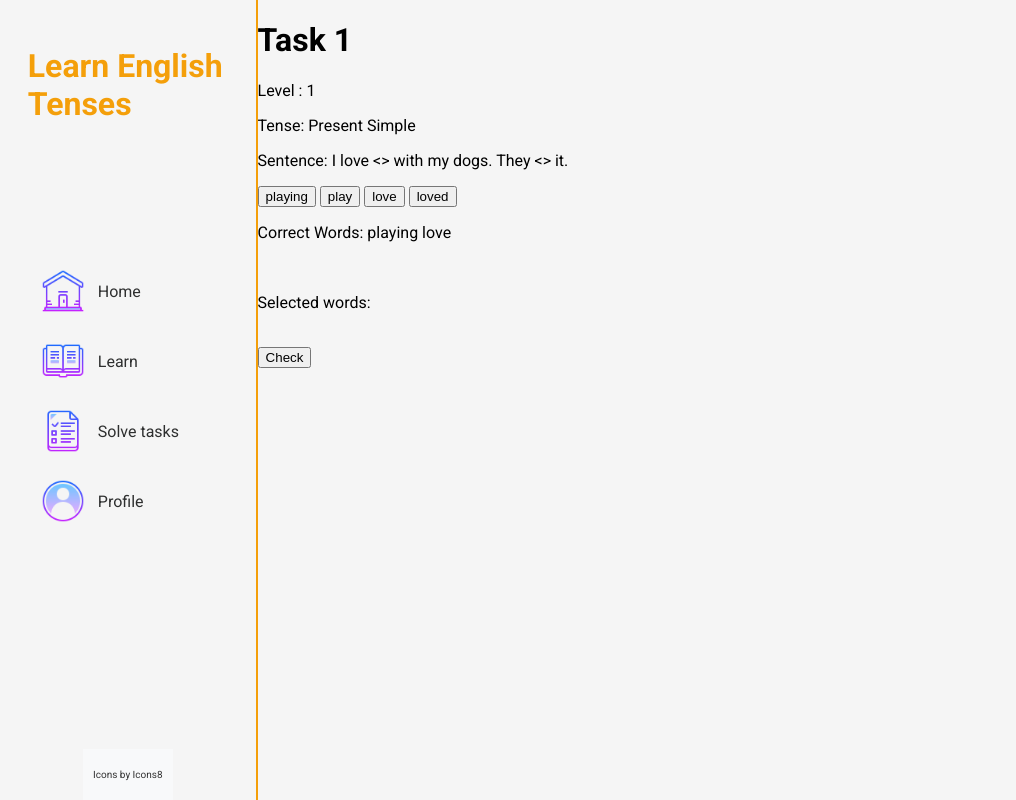
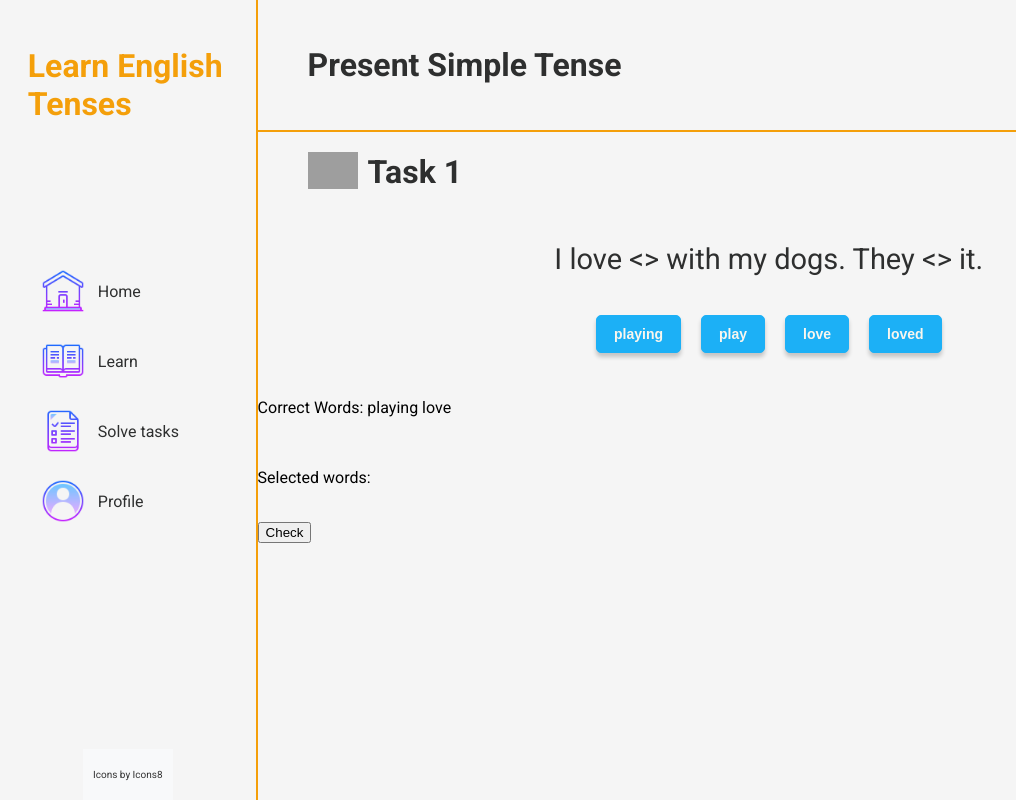
Before and after one commit to frankoklepac/zavrsni-rad, a Django app: template LearnEnglishTenses/learntenses/templates/learntenses/task_detail.html in a window 1280 px wide. Shown: the whole page, without its empty margins (0-1016 px from the left). Run offline with Django 4.2, Linux system fonts and the light colour scheme; the template is opened without the code that fills it: values that come from a table or form of the project are taken from there, others are empty; data comes from the database, SQL or seed files in the repository; grey boxes are pictures that could not be loaded.

Commit message:
Styled the page where the user is solving tasks

```diff
--- /dev/null
+++ b/LearnEnglishTenses/learntenses/static/learntenses/styles/task_detail.css
@@ -0,0 +1,64 @@
+.solve-task-container{
+  display:flex;
+  flex-direction: column;
+  user-select: none;
+}
+
+.solve-task-header{
+  display:flex;
+  flex-direction: row;
+  justify-content: space-between;
+  align-items: center;
+  border-bottom: 2px solid #F49F0A;
+  padding-left: 50px;
+  height: 130px;
+  color: #2E2F2F;
+}
+
+.task-name{
+  display: flex;
+  flex-direction: row;
+  align-items: center;
+  padding-left: 50px;
+}
+
+.task-name h1{
+  color:#2E2F2F;
+}
+
+.task-text{
+  display: flex;
+  flex-direction: row;
+  justify-content: center;
+  align-items: center;
+  width: 100%;
+  font-size: 29px;
+  color: #2E2F2F;
+}
+
+.task-options{
+  display: flex;
+  flex-direction: row;
+  justify-content: center;
+  align-items: center;
+
+}
+
+.word-button {
+  background-color: #1CB0F6;
+  color: #F9F6EE;
+  font-size: 14px;
+  font-weight: bold;
+  padding: 10px 17px;
+  border: 1px solid #1CB0F6;
+  box-shadow: 0 4px 4px rgba(0, 0, 0, 0.2);
+  border-radius: 5px;
+  cursor: pointer;
+  user-select: none;
+  margin: 10px;
+}
+
+.selected {
+  background-color: #BBC0C2;
+  color: #ffffff;
+}
--- a/LearnEnglishTenses/learntenses/templates/learntenses/create_task.html
+++ b/LearnEnglishTenses/learntenses/templates/learntenses/create_task.html
@@ -31,7 +31,7 @@
           <div class="form-group">
             {{ form.sentence.label_tag }}
             <textarea id="id_form-sentence" name="sentence">{{ form.sentence.value|default_if_none:'' }}</textarea>
-            <small class="form-text">Input the sentence. Use '{}' where the missing word should be.</small>
+            <small class="form-text">Input the sentence. Use '<>' where the missing word should be.</small>
           </div>
           <div class="form-group">
             <div class="unselectable-label">Possible choices</div>
--- a/LearnEnglishTenses/learntenses/templates/learntenses/manage_tasks.html
+++ b/LearnEnglishTenses/learntenses/templates/learntenses/manage_tasks.html
@@ -118,7 +118,7 @@
     });
 
     document.querySelectorAll('.task-sentence').forEach(function(span) {
-      span.textContent = span.textContent.replace(/\{\}/g, '_____');
+      span.textContent = span.textContent.replace(/<>/g, '_____');
     });
   </script>
 {% endblock %}
--- a/LearnEnglishTenses/learntenses/templates/learntenses/task_detail.html
+++ b/LearnEnglishTenses/learntenses/templates/learntenses/task_detail.html
@@ -1,14 +1,34 @@
 {% extends 'learntenses/base.html' %}
+{% load replace_filter %}
+{% block extra_css %}
+  {% load static %}
+  <link rel="stylesheet" href="{% static 'learntenses/styles/task_detail.css' %}">
+{% endblock %}
 
 {% block content %}
     {% load static %}
+
+    <div class="solve-task-container">
+        <div class="solve-task-header">
+            <h1>{{ task.get_tense_display }} Tense</h1>
+        </div>
+        <div class="solve-task-body">
+            <div class="task-name">
+                <div>
+                    <img src="{% static 'learntenses/images/task.png' %}" class="icon" alt="">
+                </div>
+                <div>
                     <h1>Task {{ task.name }}</h1>
-    <p>Level : {{ task.level }}</p>
-    <p>Tense: {{ task.get_tense_display }}</p>
-    <p>Sentence: {{ task.sentence }}</p>
+                </div>
+            </div>
+            <div class="task-text">
+                <p>{{ task.sentence|safe }}</p>
+            </div>
+            <div class="task-options">
                 {% for word in task.words.split %}
                 <button class="word-button" data-word="{{ word }}">{{ word }}</button>
                 {% endfor %}
+            </div>
             <br>
             <p>Correct Words: {{ task.correct_words }}</p>
             <br>
@@ -17,6 +37,8 @@
             <button class="check-button" data-task-id="{{task.id}}" data-level="{{task.level}}" data-tense="{{task.tense}}" style="display:block;" data-correct-words="{{task.correct_words}}">Check</button>
             <button id="next-task-button" style="display: none;"></button>
             <p id ="result"></p>
+        </div>
+    </div>
 
     <script>
         function getCookie(name) {
@@ -35,14 +57,36 @@
         }
         let clickedWords = [];
         const selectedWordsElement = document.getElementById('selected-words');
+        const taskText = document.querySelector('.task-text p');
+        const originalText = taskText.innerHTML;
+        const textArray = originalText.split(' ');
+        const placeholderIndices = textArray.reduce((indices, word, index) => word === '_____' ? [...indices, index] : indices, []);
+        const usedIndices = [];
+
         document.querySelectorAll('.word-button').forEach(button => {
             button.addEventListener('click', () => {
                 let word = button.textContent;
                 let index = clickedWords.indexOf(word);
                 if (index === -1) {
+                    const blankElement = document.querySelector('.blank');
+                    if (!blankElement) {
+                        return;
+                    }
                     clickedWords.push(word);
+                    blankElement.textContent = word;
+                    blankElement.classList.remove('blank');
+                    blankElement.classList.add('filled');
+                    button.classList.add('selected')
                 } else {
                     clickedWords.splice(index, 1);
+                    const filledElement = Array.from(document.querySelectorAll('.filled')).find(element => element.textContent === word);
+                    if (filledElement) {
+                        filledElement.textContent = '_____';
+                        filledElement.classList.remove('filled');
+                        filledElement.classList.add('blank');
+                        button.classList.remove('selected');
+
+                    }
                 }
                 selectedWordsElement.textContent = "Selected words:" + clickedWords.join(' ');
                 console.log(clickedWords);
@@ -97,7 +141,15 @@
                     resultElement.textContent = 'Incorrect! Try again';
                     selectedWordsElement.textContent = '';
                     clickedWords = [];
+                    document.querySelectorAll('.filled').forEach(element => {
+                        element.textContent = '_____';
+                        element.classList.remove('filled');
+                        element.classList.add('blank');
+                    });
 
+                    document.querySelectorAll('.selected').forEach(element => {
+                        element.classList.remove('selected');
+                    });
                     const taskId = checkButton.getAttribute('data-task-id');
                     fetch(`/home/increment_attempts/${taskId}/`, {
                         method: 'POST',
```
Lines whose indentation alone changed are shown as unchanged.
